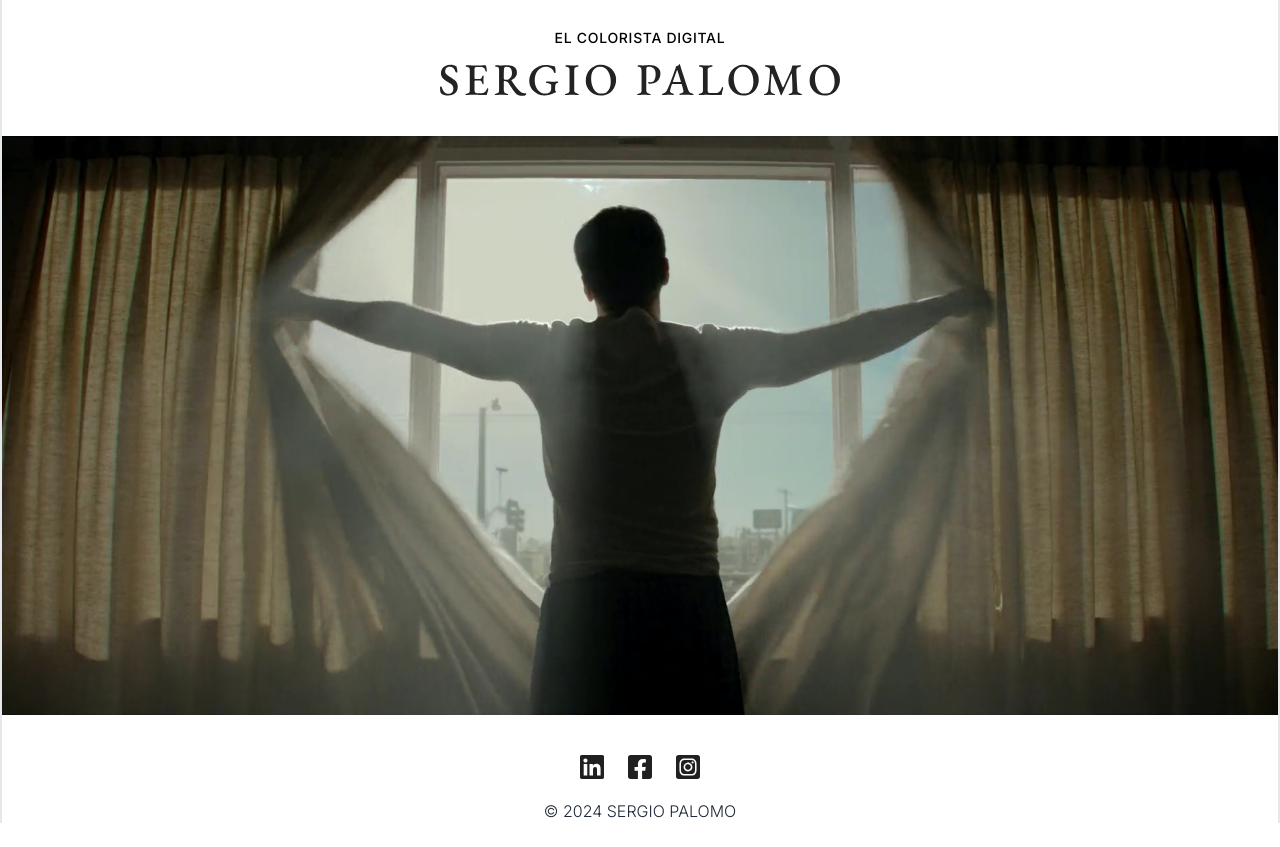
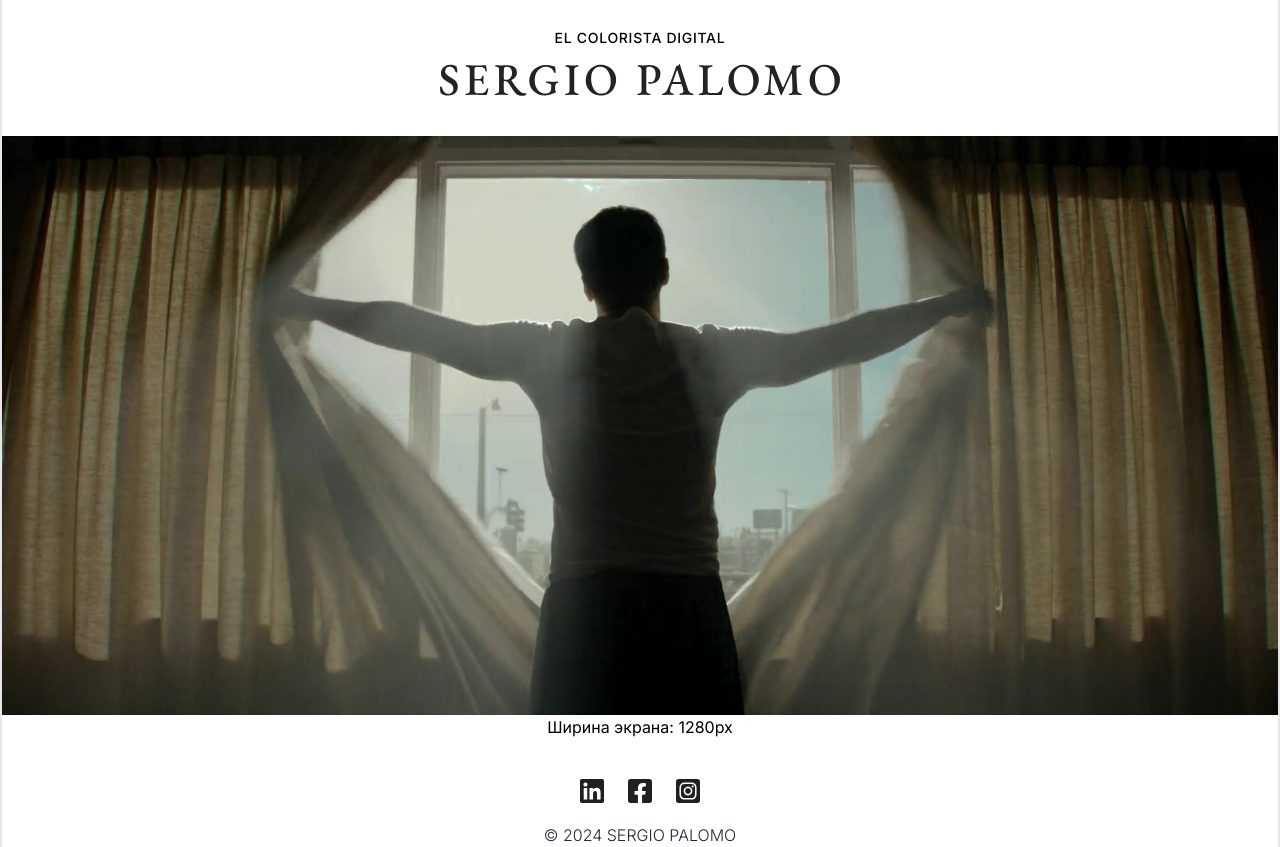
Before and after one commit to GolubFF/sergio-palomo, a Next.js app: page / in a window 1280 px wide. Before the commit the page ends 823 px from the top, so only its background shows below. Built offline with nearby package versions, Linux system fonts and the light colour scheme.

Commit message:
second+++ commit

```diff
--- /dev/null
+++ b/app/components/width-dispaly.tsx
@@ -0,0 +1,26 @@
+'use client'
+import React, { useState, useEffect } from 'react';
+
+const Ancho: React.FC = () => {
+    const [width, setWidth] = useState<number>(typeof window !== 'undefined' ? window.innerWidth : 0);
+
+    useEffect(() => {
+        const handleResize = () => {
+            setWidth(window.innerWidth);
+        };
+
+        window.addEventListener('resize', handleResize);
+
+        return () => {
+            window.removeEventListener('resize', handleResize);
+        };
+    }, []);
+
+    return (
+        <div>
+            <p>Ширина экрана: {width}px</p>
+        </div>
+    );
+}
+
+export default Ancho;
--- a/app/page.tsx
+++ b/app/page.tsx
@@ -1,9 +1,10 @@
-
+'use client'
 import Image from "next/image";
 // import SocialIcons from "@/app/components/social-icons";
 // import Logo from "@/app/components/logo";
 import Footer from "@/app/components/footer";
 import Header from "@/app/components/header";
+import Ancho from "@/app/components/width-dispaly";
 // import Slider from "@/app/components/slider";
 // import Carousel from "@/app/components/Carousel/carousel.component";
 // import coverData from "@/app/data/cover-data";
@@ -19,7 +20,7 @@ export default function Home() {
 
         <Image src={'/cover/shot_1.jpeg'} alt={'shot'} width={1920} height={1080}/>
 
-
+        <Ancho/>
 
         <Footer/>
     </main>
```
